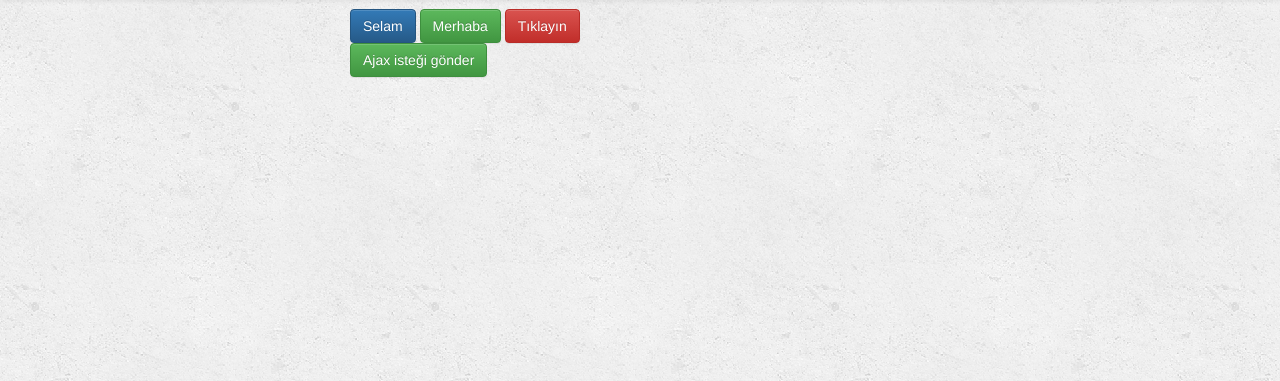
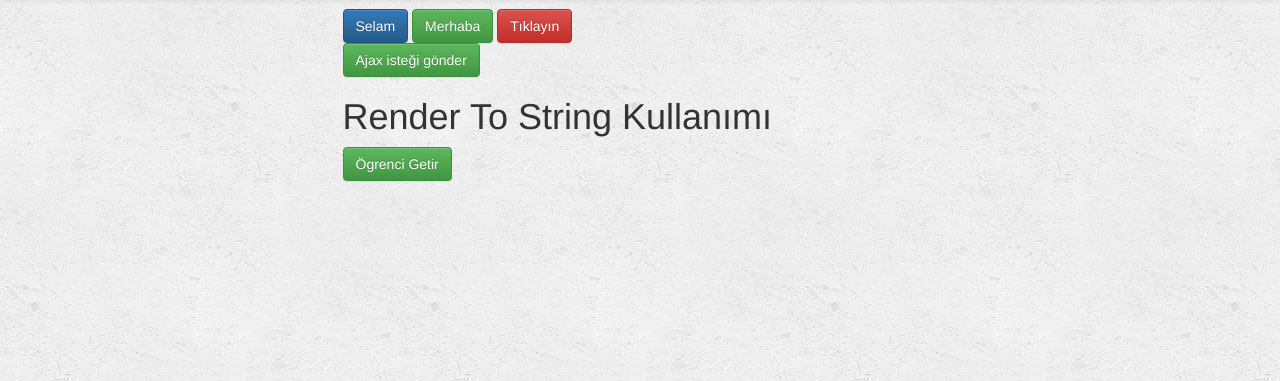
Before and after one commit to selamet/django-notes, a Django app: page /deneme/ in a window 1280 px wide. Shown: the part 51-432 px from the top of the page. Run offline with Django 3.2, Linux system fonts and the light colour scheme; parts of the project's set-up code (start-up, migrations or seed data) failed here and were passed over; some libraries are stand-ins or nearby versions.

Commit message:
using render_to_string together with ajax

```diff
--- a/blog/views.py
+++ b/blog/views.py
@@ -7,6 +7,7 @@ from django.db.models import Q
 from django.core.paginator import Paginator, EmptyPage, PageNotAnInteger
 from django.contrib.auth.decorators import login_required
 from django.http import JsonResponse
+from django.template.loader import render_to_string
 
 from django.urls import reverse_lazy
 
@@ -21,6 +22,16 @@ def deneme_ajax(request):
         return HttpResponseBadRequest()
     isim = request.POST.get('isim')
     return JsonResponse(data={'msg': 'merhaba ajax ve django', 'isim': isim})
+
+
+def deneme_ajax_2(request):
+    if not request.is_ajax():
+        return HttpResponseBadRequest()
+    context = {'ogrenci': {'isim_soyisim': 'Selamet Şamlı', 'ogretmen_isim_soyisim': 'Ali Keskin'}}
+    html = render_to_string('ogrenci_velisine_mesaj.html', context=context, request=request)
+    print(html)
+    data = {'html': html}
+    return JsonResponse(data=data)
 
 
 def deneme(request):
--- a/django_blog/urls.py
+++ b/django_blog/urls.py
@@ -18,7 +18,7 @@ from django.urls import path
 from django.conf.urls import url, include
 from django.conf.urls.static import static
 from django.conf import settings
-from blog.views import iletisim, deneme, deneme_ajax
+from blog.views import iletisim, deneme, deneme_ajax,deneme_ajax_2
 
 urlpatterns = [
     path('admin/', admin.site.urls),
@@ -27,6 +27,7 @@ urlpatterns = [
     path('iletisim/', iletisim, name='iletisim'),
     path('deneme/', deneme, name='deneme'),
     path('deneme-ajax/', deneme_ajax, name='deneme-ajax'),
+    path('deneme-ajax-2/', deneme_ajax_2, name='deneme-ajax-2'),
 
 ]
 
--- a/templates/deneme.html
+++ b/templates/deneme.html
@@ -5,6 +5,17 @@
 {% block ust_icerik %}
     <script type="text/javascript" rel="script">
         $(document).ready(function () {
+            $("#ogrenci_getir").click(function () {
+               $.ajax({
+                   type:"GET",
+                   url:"{% url 'deneme-ajax-2' %}",
+                   dataType:'json',
+                   data:{},
+                   success:function (data) {
+                       $("#gelen_mesaj").html(data.html)
+                   }
+               })
+            });
 
             $("#ajax_deneme_form").submit(function (e) {
                 e.preventDefault();
@@ -14,10 +25,10 @@
                 var data = $this.serialize()
 
                 $.ajax({
-                    url:action,
-                    type:type,
-                    data:data,
-                    success:function (data) {
+                    url: action,
+                    type: type,
+                    data: data,
+                    success: function (data) {
                         $this.append(data.isim);
                     }
                 });
@@ -63,6 +74,9 @@
 
 {% block icerik %}
 
+    <div class="row">
+
+
         <div class="col-lg-6 pull-center  ">
             <button url="{% url 'deneme-ajax' %}" id="selam" name="selam" class="btn btn-primary">
                 Selam
@@ -84,5 +98,16 @@
             </form>
 
         </div>
+    </div>
+    <div class="row">
+    <div class="col-lg-6 pull-center">
+        <h1>Render To String Kullanımı</h1>
+        <button class="btn btn-success" id="ogrenci_getir">
+            Ögrenci Getir
+        </button>
+        <div id="gelen_mesaj">
 
+        </div>
+    </div>
+    </div>
 {% endblock %}
```
Also changed, not shown: templates/ogrenci_velisine_mesaj.html (added, +12 -0 lines). Lines whose indentation alone changed are shown as unchanged.
